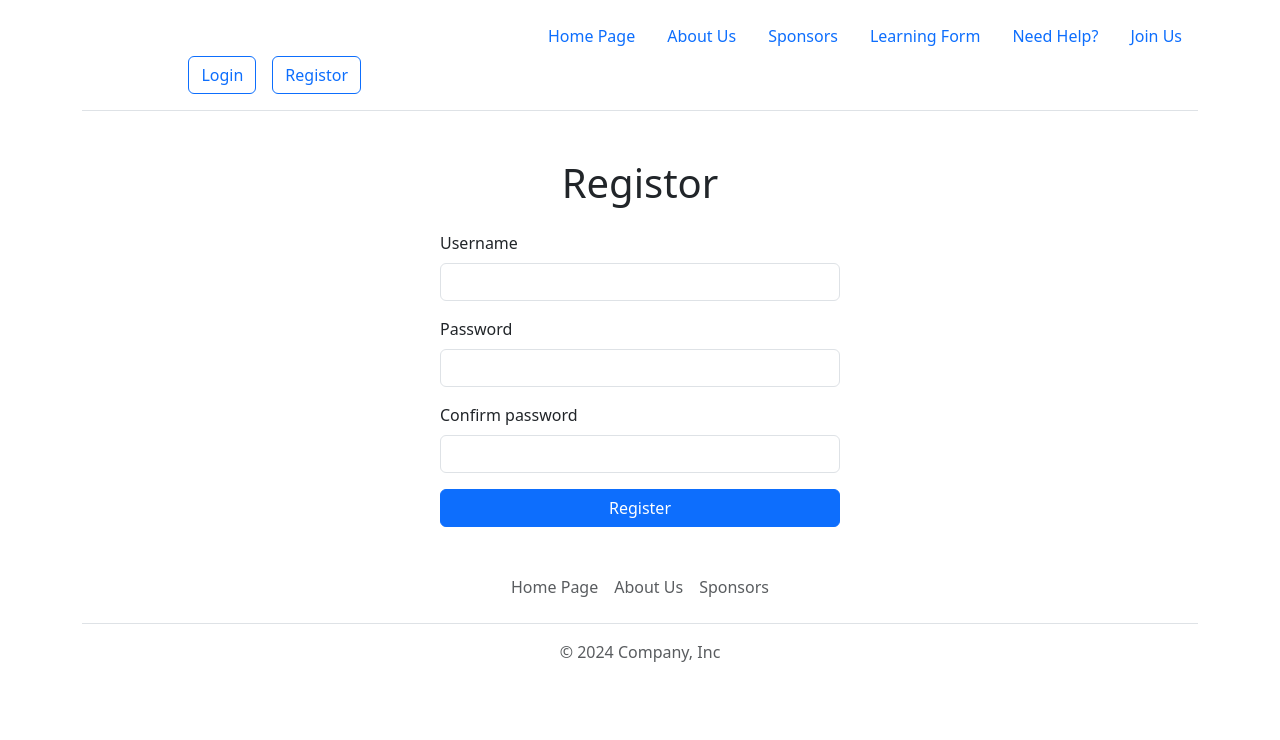
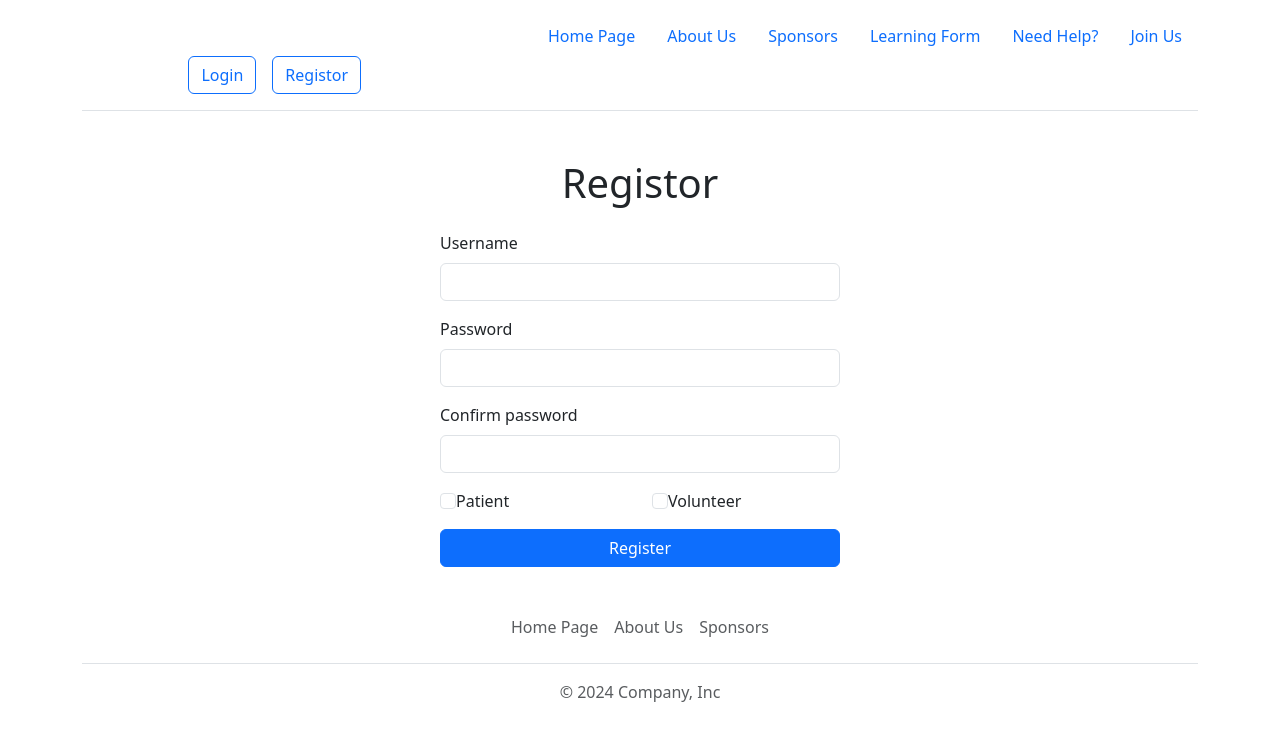
Before and after one commit to dong749/FIT5032_Ass_Xuong-Ren_33614482, a Vue app: page /authentication/registor in a window 1280 px wide. Shown: the top 740 px of the page. Built offline with nearby package versions, Linux system fonts and the light colour scheme; no server answers.

Commit message:
Import firestore into project

```diff
--- a/src/components/authentication/LoginView.vue
+++ b/src/components/authentication/LoginView.vue
@@ -134,6 +134,7 @@ const finishLogin = () => {
         console.log(formData.value)
         const user = userCredential.user
         console.log('Login successfully')
+
         router.push('/')
       })
       .catch((error) => {
--- a/src/components/authentication/PasswordResetView.vue
+++ b/src/components/authentication/PasswordResetView.vue
@@ -49,6 +49,7 @@ const validateUsername = (blur) => {
   }
 }
 
+// https://firebase.google.com/docs/auth/web/manage-users?hl=zh-cn
 const sendEmailtoResetPassword = () => {
   const auth = getAuth()
   validateUsername(true)
--- a/src/components/authentication/RegisterView.vue
+++ b/src/components/authentication/RegisterView.vue
@@ -43,6 +43,27 @@
         />
         <div v-if="errors.confirmPassword" class="text-danger">{{ errors.confirmPassword }}</div>
       </div>
+      <div class="row mb-3">
+        <div class="col-md-6 col-sm-6">
+          <input
+            type="checkbox"
+            class="form-check-input"
+            id="isPatient"
+            v-model="formData.isPatient"
+          />
+          <label class="form-check-label" for="isPatient">Patient</label>
+        </div>
+        <div class="col-md-6 col-sm-6">
+          <input
+            type="checkbox"
+            class="form-check-input"
+            id="isVolunteer"
+            v-model="formData.isVolunteer"
+          />
+          <label class="form-check-label" for="isVolunteer">Volunteer</label>
+        </div>
+      </div>
+
       <!-- <button type="submit" class="btn btn-primary w-100">Registor</button> -->
       <!-- <router-link type="submit" class="btn btn-lg btn-primary w-100" to="/authentication/login"
         >Registor</router-link
@@ -56,12 +77,16 @@
 import { ref } from 'vue'
 import { getAuth, createUserWithEmailAndPassword } from 'firebase/auth'
 import { useRouter } from 'vue-router'
+import { getFirestore, collection, addDoc } from 'firebase/firestore'
 
 const router = useRouter()
+const db = getFirestore()
 
 const formData = ref({
   username: '',
   password: '',
+  isPatient: false,
+  isVolunteer: false,
   confirmPassword: ''
 })
 
@@ -125,24 +150,34 @@ const validateConfirmPassword = (blur) => {
 }
 
 // https://firebase.google.com/docs/auth/web/password-auth
-const finishRegister = () => {
-  console.log(formData.value)
+// https://chatgpt.com/share/ee2808de-4395-4ae5-8a48-3118db885a9b
+const finishRegister = async () => {
   validateUsername(true)
   validatePassword(true)
   validateConfirmPassword(true)
+
   if (!errors.value.username && !errors.value.password && !errors.value.confirmPassword) {
-    createUserWithEmailAndPassword(getAuth(), formData.value.username, formData.value.password)
-      .then((userCredential) => {
-        console.log('Register successfully')
-        console.log(userCredential)
-        router.push('/')
+    try {
+      const userCredential = await createUserWithEmailAndPassword(
+        getAuth(),
+        formData.value.username,
+        formData.value.password
+      )
+
+      console.log('Register successfully')
+      console.log(userCredential)
+
+      const docRef = await addDoc(collection(db, 'users'), {
+        uid: userCredential.user.uid, // 保存用户 UID
+        username: formData.value.username,
+        registeredAt: new Date() // 保存注册时间
       })
-      .catch((error) => {
-        const errorCode = error.code
-        const errorMessage = error.message
-        console.log(errorCode, errorMessage)
-        alert(errorMessage)
-      })
+      console.log('Document written with ID: ', docRef.id)
+      router.push('/')
+    } catch (error) {
+      console.error('Error during registration: ', error.message)
+      alert(error.message)
+    }
   }
 }
 </script>
```
